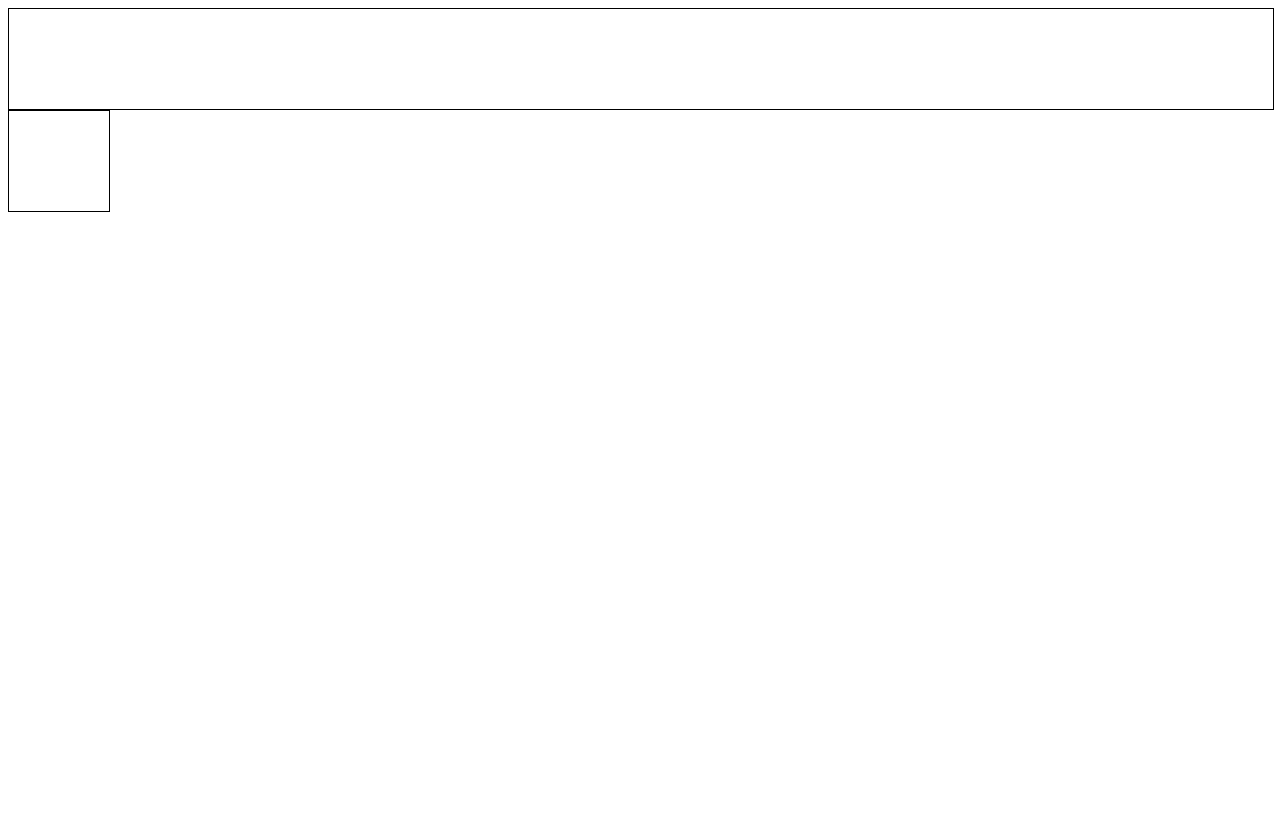
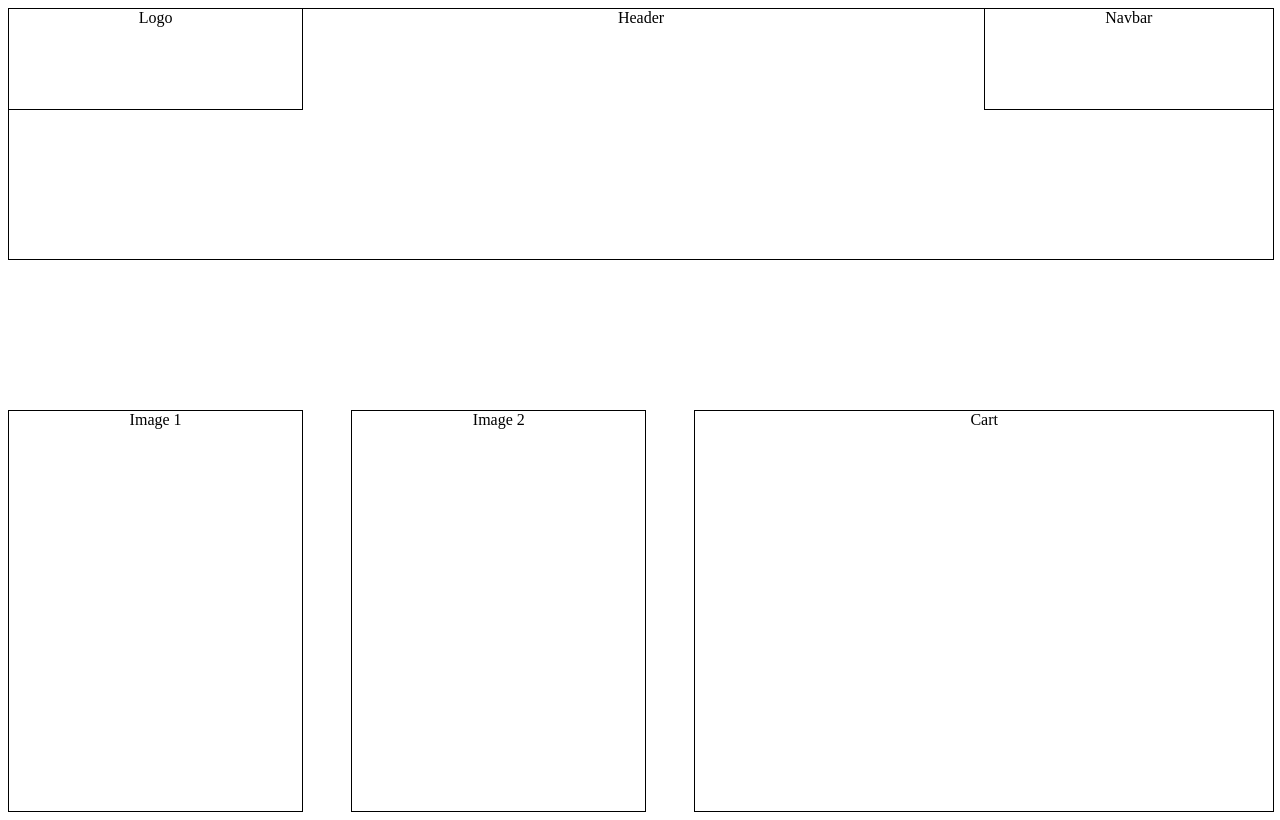
Before and after one commit to CollinsDrew/e-commerce, a plain HTML site: page index.html in a window 1280 px wide. Drawn offline with Linux system fonts and the light colour scheme.

Commit message:
basic wireframe complete

```diff
--- a/index.html
+++ b/index.html
@@ -4,17 +4,24 @@
 
 <head>
 
-   <link rel="stylesheet" href="style.css">
+    <link rel="stylesheet" href="style.css"/>
 
 </head>
 
+
 <body>
 
-    <div class="container"></div>
-        <div class="box header"></div>
-        <div class="box image 1"></div>
+<div class="container"> <!--main div start-->
+    <div class="box logo">Logo</div>
+    <div class="box header">Header</div>
+    <div class="box nav">Navbar</div>
+    <div class="box image1">Image 1</div>
+    <div class="box image2">Image 2</div>
+    <div class="box cart">Cart</div>
 
-    <script src="script.js"></script>
+</div> <!--main div ends-->
+
+</div>
 
 </body>
 
--- a/style.css
+++ b/style.css
@@ -1,9 +1,59 @@
-.box{
-    width: 100px;
-    height: 100px;
+.container {
+    display: grid;
+    grid-template-columns: auto auto auto auto;
+    gap: 50px;
+}
+
+.box {
+    width: 100%;
+    height: auto;
+    min-height: 100px;
     border: 1px solid black;
-    }
+    text-align: center;
+    justify-content: center;
+}
 
-.header{
-    width: 100%;
+.logo {
+    grid-column-start: 1;
+    grid-column-end: 2;
+    grid-row-start: 1;
+    grid-row-end: 1;
 }
+
+.header {
+    grid-column-start: 1;
+    grid-column-end: 5;
+    grid-row-start: 1;
+    grid-row-end: 5;
+}
+
+.nav {
+    grid-column-start: 4;
+    grid-column-end: 5;
+    grid-row-start: 1;
+    grid-row-end: 1;
+}
+
+.image1 {
+    height: 400px;
+    grid-column-start: 1;
+    grid-column-end: 2;
+    grid-row-start: 7;
+    grid-row-end: 12;
+}
+
+.image2 {
+    height: 400px;
+    grid-column-start: 2;
+    grid-column-end: 3;
+    grid-row-start: 7;
+    grid-row-end: 12;
+}
+
+.cart {
+    height: 400px;
+    grid-column-start: 3;
+    grid-column-end: 5;
+    grid-row-start: 7;
+    grid-row-end: 12;
+}
```
